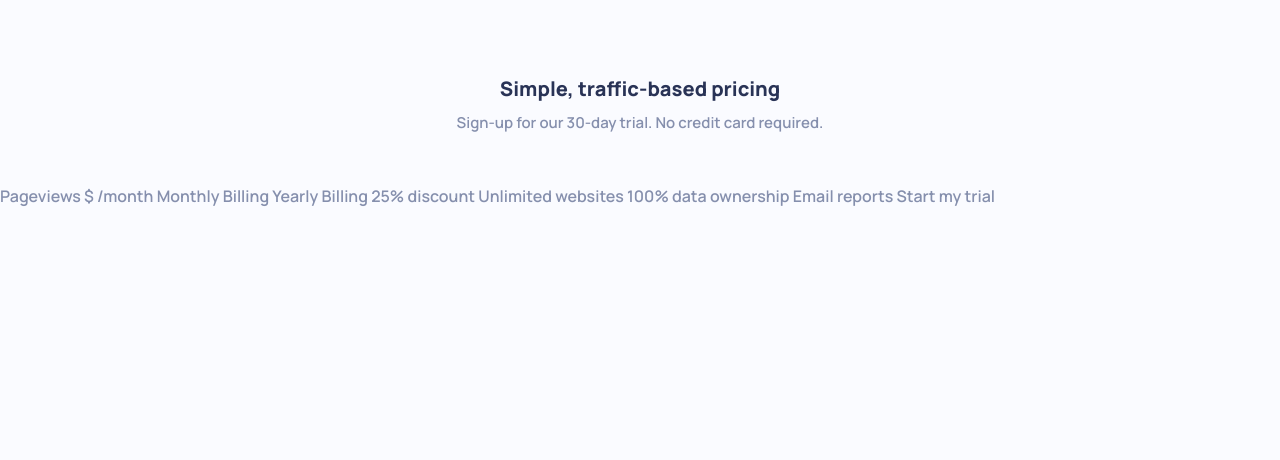
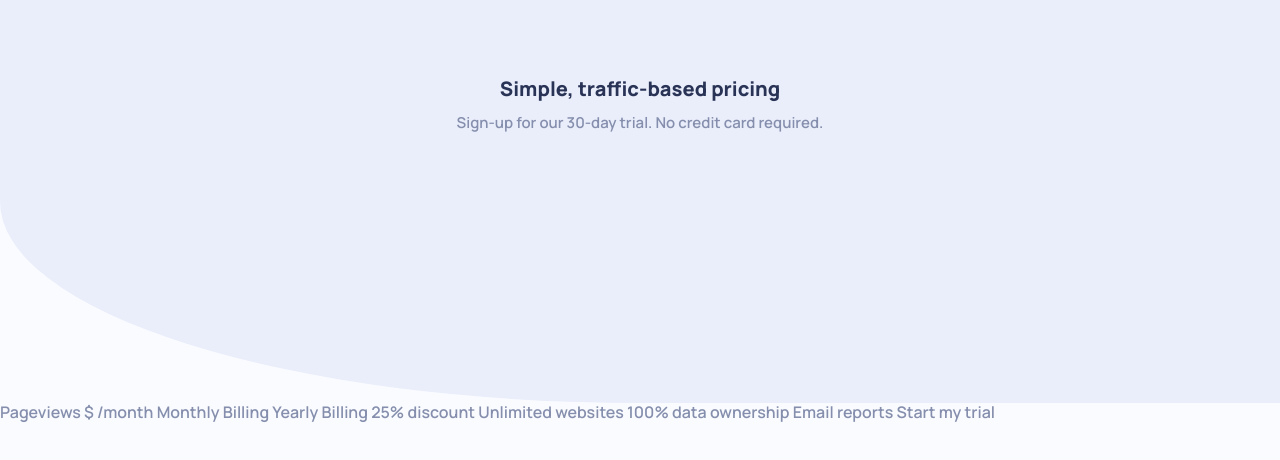
Before and after one commit to victoraranguren/interactive-pricing-component, a plain HTML site: page index.html in a window 1280 px wide. Drawn offline with Linux system fonts and the light colour scheme.

Commit message:
Background y padding-bottom agregado al header

```diff
--- a/index.html
+++ b/index.html
@@ -18,7 +18,7 @@
 
 <body>
 
-  <header class="header container">
+  <header class="header">
     <h1 class="header__title">Simple, traffic-based pricing</h1>
     <p class="header__text">Sign-up for our 30-day trial. No credit card required.</p>
   </header>
--- a/scss/_variables/_variables.scss
+++ b/scss/_variables/_variables.scss
@@ -12,6 +12,6 @@ $pale-blue /* (CTA Text) */: hsl(226, 100%, 87%);
 $white /* (Pricing Component Background) */: hsl (0, 0%, 100%);
 $very-pale-blue /* (Main Background) */: hsl(230, 100%, 99%);
 $light-grayish-blue /* (Empty Slider Bar) */: hsl(224, 65%, 95%);
-$light-grayish-blue /* (Toggle Background) */: hsl(223, 50%, 87%);
+$light-grayish-blue-toggle /* (Toggle Background) */: hsl(223, 50%, 87%);
 $grayish-blue /* (Text) */: hsl(225, 20%, 60%);
 $dark-desaturated-blue /* (Text & CTA Background) */: hsl(227, 35%, 25%);
--- a/scss/main.scss
+++ b/scss/main.scss
@@ -10,12 +10,14 @@ body{
 }
 
 .header{
+  background: $light-grayish-blue;
   padding: 4em 0;
-  padding-bottom: 3.5em;
+  padding-bottom: 17em;
   text-align: center;
   display: flex;
   justify-content: center;
   flex-direction: column;
+  border-bottom-left-radius: 50%;
   &__title{
     display: inline-block;
     font-size: 1.25em;
```
Also changed, not shown: css/custom.css, 1 other file.
